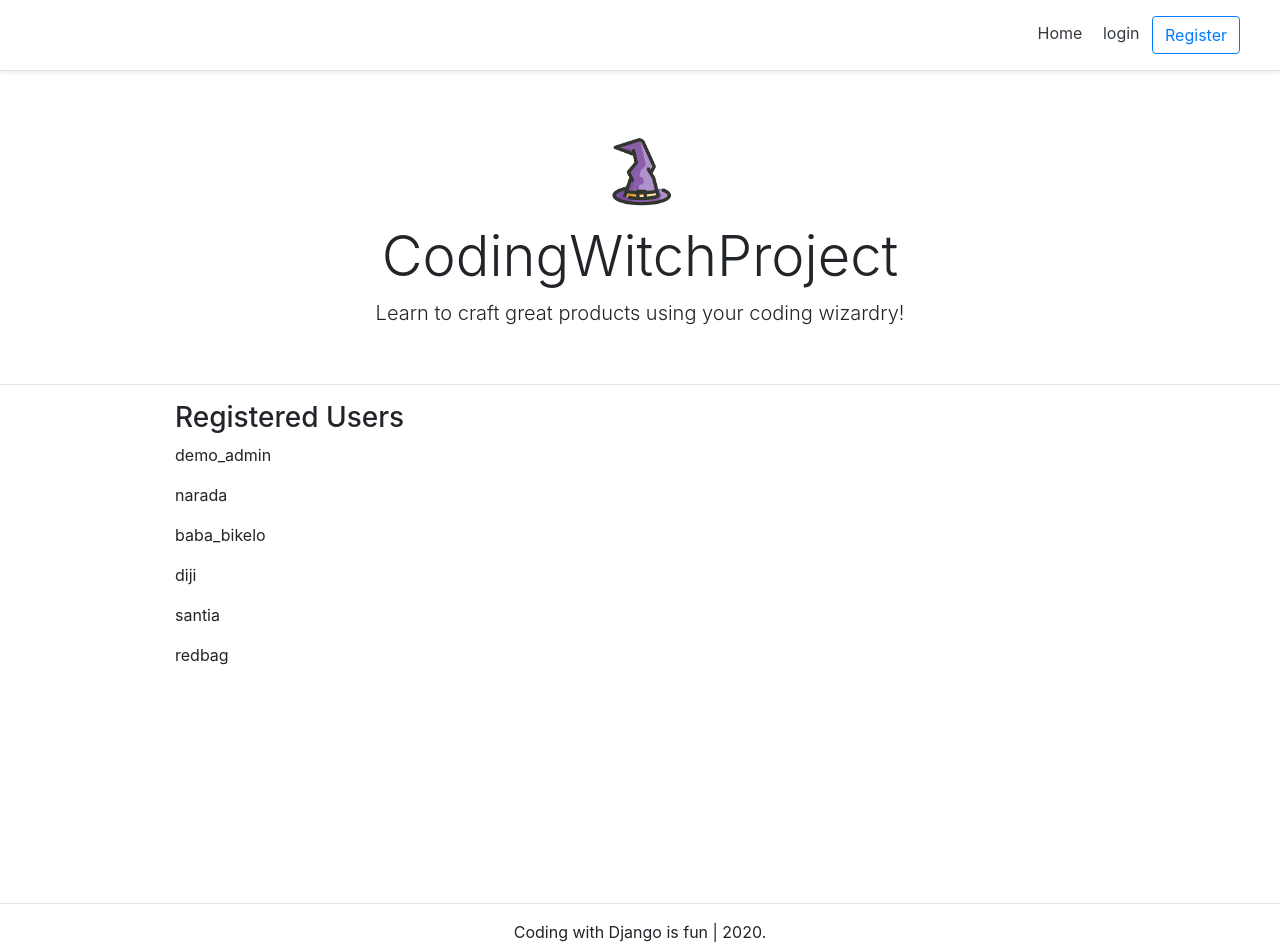
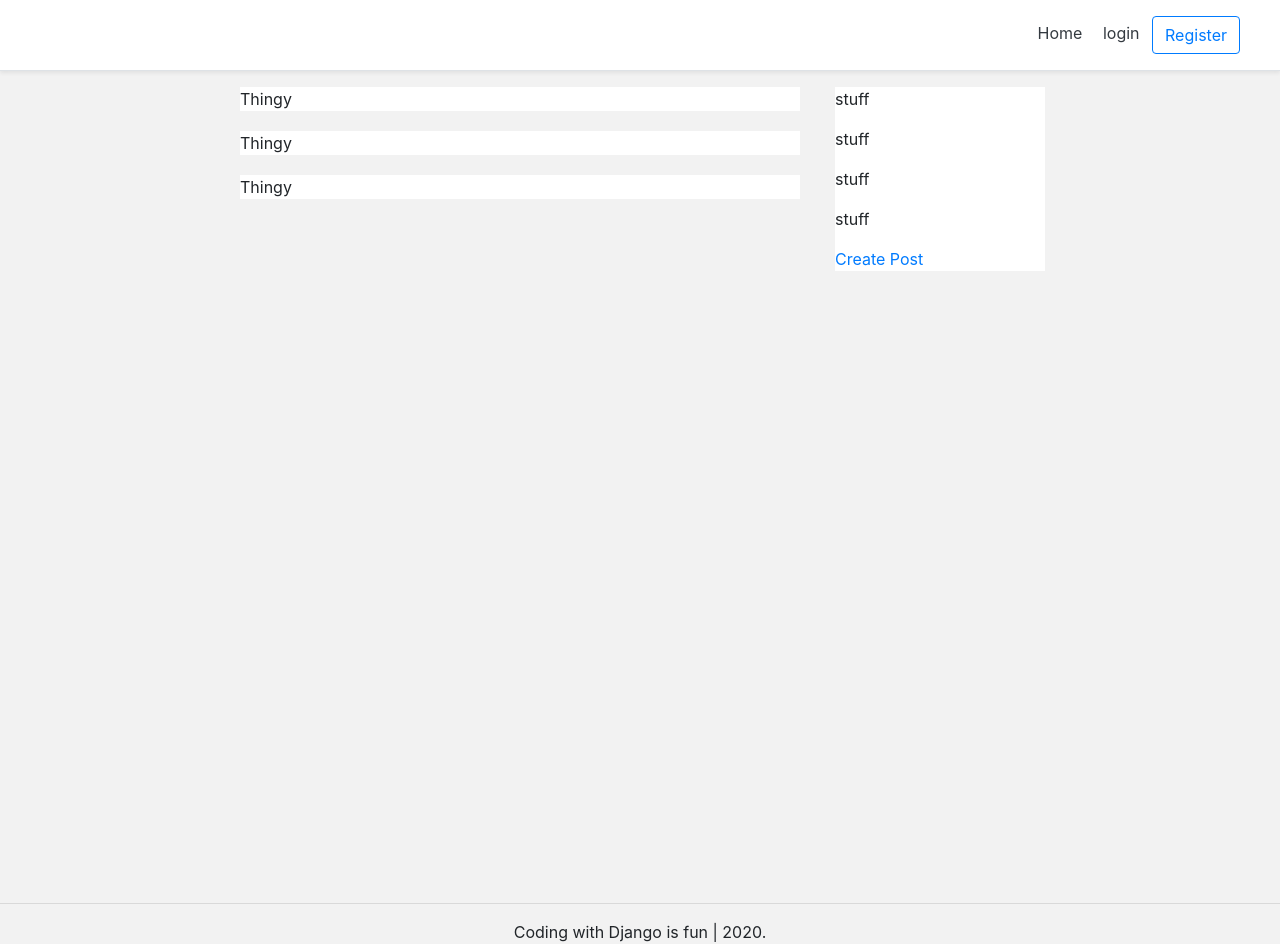
Before and after one commit to mindstorm33/demo, a Django app: page / in a window 1280 px wide. Run offline with Django 3.2, Linux system fonts and the light colour scheme; data comes from the database, SQL or seed files in the repository; some libraries are stand-ins or nearby versions.

Commit message:
added a blog url config, added a dummy views to blog, amd configured links to create blog

```diff
--- /dev/null
+++ b/blog/urls.py
@@ -0,0 +1,10 @@
+from django.urls import path
+from .views import (
+    create_blog_view,
+)
+
+app_name= 'blog'
+
+urlpatterns = [
+    path('create/', create_blog_view, name='create'),
+]
--- a/blog/views.py
+++ b/blog/views.py
@@ -1,3 +1,9 @@
 from django.shortcuts import render
+from .models import BlogPost
 
 # Create your views here.
+
+def create_blog_view(request):
+    """ view for creating a blog """
+
+    return render(request, 'blog/create_blog.html', {})
--- a/demo_app/urls.py
+++ b/demo_app/urls.py
@@ -14,7 +14,7 @@ Including another URLconf
     2. Add a URL to urlpatterns:  path('blog/', include('blog.urls'))
 """
 from django.contrib import admin
-from django.urls import path
+from django.urls import path, include
 from django.contrib.auth import views as auth_views
 from django.conf import settings
 from django.conf.urls.static import static
@@ -33,6 +33,7 @@ from account.views import (
 
 urlpatterns = [
     path('admin/', admin.site.urls),
+    path('blog/', include('blog.urls', 'blog')),
     path('', home_screen_view, name='home'),
     path('register/', registration_view, name='register'),
     path('logout/', logout_view, name="logout"),
--- a/personal/templates/personal/home.html
+++ b/personal/templates/personal/home.html
@@ -4,23 +4,81 @@
 
 {% block content %}
 
-<div class="pricing-header px-3 py-3 pt-md-5 pb-md-4 mx-auto text-center">
-    <div class="d-flex flex-column pb-3">
-        <img class="img-fluid mx-auto d-block" src="{% static 'witch_logo.png' %}" alt="codingwitchproject logo" width="72" height="72">
-    </div>
+<style type="text/css">
 
-    <h1 class="display-4">CodingWitchProject</h1>
-    <p class="lead">Learn to craft great products using your coding wizardry!</p>
-</div>
+@media (max-width: 768px){
+    .right-column{
+        margin-left: 0px;
+    }
+}
 
-<hr>
+@media(min-width: 768px){
+    .right-column{
+        margin-left: 20px;
+    }
+}
+
+.blog-post-container{
+    background-color: #fff;
+    margin-bottom: 20px;
+    width: 100%;
+}
+
+.create-post-bar{
+    background-color: #fff;
+    margin-bottom: 20px;
+}
+
+.left-column{
+    padding: 0px;
+}
+
+.right-colummn{
+    padding: 0px;
+}
+
+
+
+</style>
+
 <div class="container">
-    <div class="d-flex flex-column">
-        <h3>Registered Users</h3>
+    <div class="row">
 
-    {% for user in users %}
-        <p>{{ user.username }}</p>
-    {% endfor %}
+        <!-- Right 'create post' bar -->
+        <div class="create-post-bar d-lg-none col-lg-7 offset-lg-1">
+            <a href="{% url 'blog:create' %}">Create post</a>
+        </div>
+        <!-- End right 'create post' bar -->
+
+        <!-- Blog feed -->
+        <div class="left-column col-lg-7 offset-lg-1">
+
+            <div class="blog-post-container">
+                <p>Thingy</p>
+            </div>
+            <div class="blog-post-container">
+                <p>Thingy</p>
+            </div>
+            <div class="blog-post-container">
+                <p>Thingy</p>
+            </div>
+
+        </div>
+        <!-- End blog feed -->
+
+        <!-- RIght 'create post' column -->
+        <div class="right-column col-lg-3 d-lg-flex d-none flex-column">
+            <div class="create-post-bar">
+                <p>stuff</p>
+                <p>stuff</p>
+                <p>stuff</p>
+                <p>stuff</p>
+                <a href="{% url 'blog:create' %}">Create Post</a>
+            </div>
+        </div>
+        <!-- End right 'create post' column -->
+
+
     </div>
 </div>
 
--- a/templates/base.html
+++ b/templates/base.html
@@ -11,6 +11,7 @@
 
 
         {% include "snippets/header.html" %}
+        {% include "snippets/base_css.html" %}
 
     </head>
 
```
Also changed, not shown: blog/templates/blog/create_blog.html (added, +9 -0 lines).
